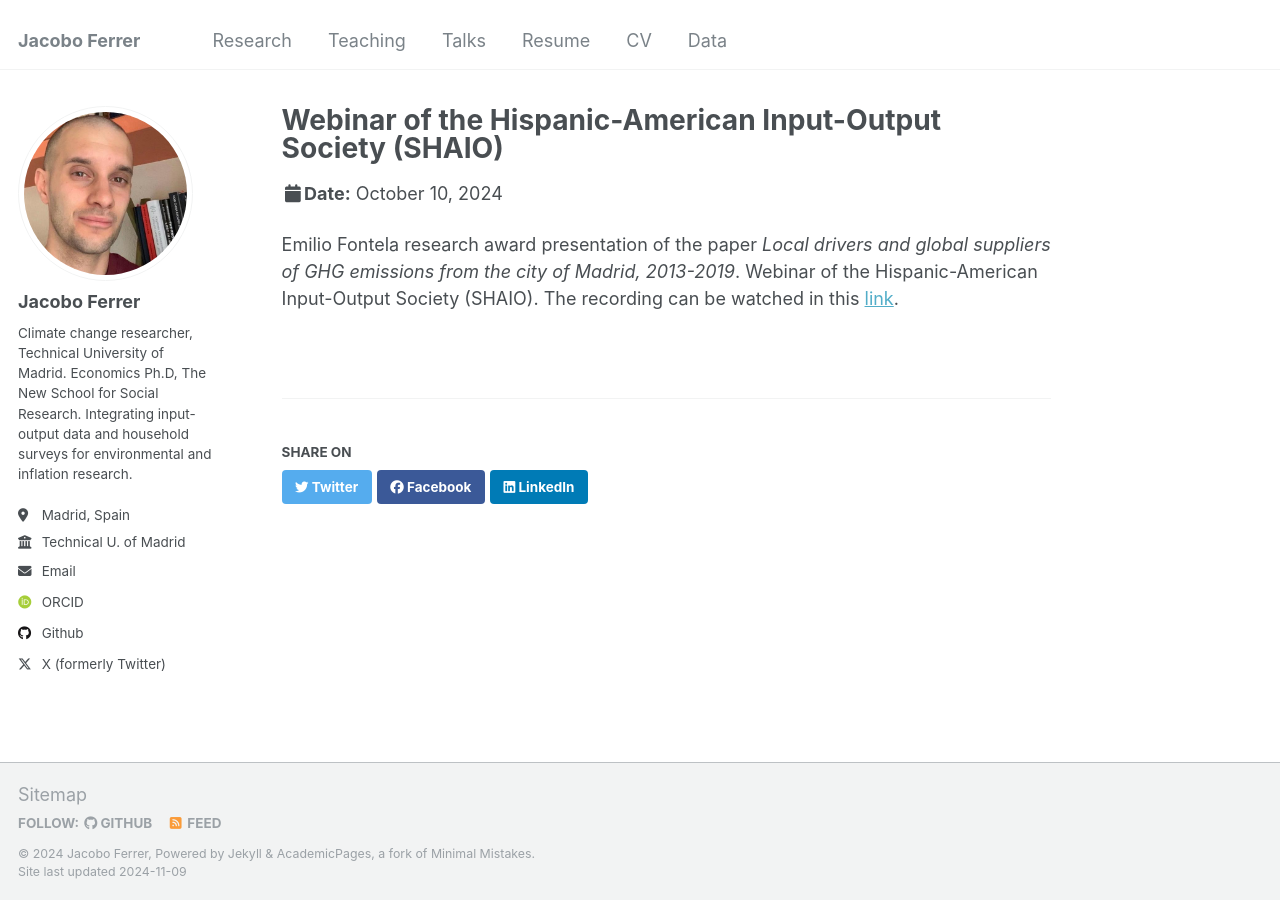
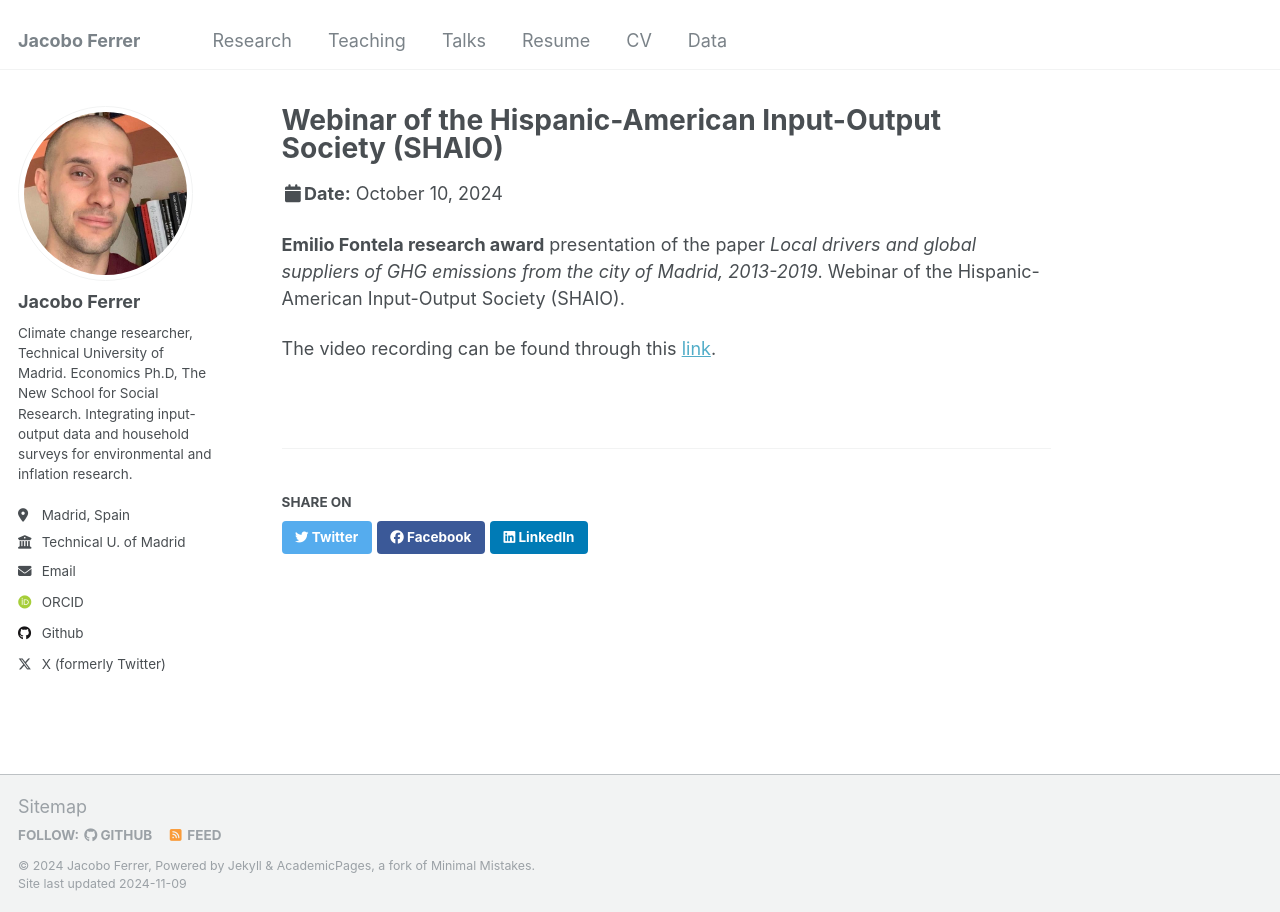
Before and after one commit to jferrherz/jferrherz.github.io, a Jekyll site: the page built from _talks/2024_webinar_shaio.md, in a window 1280 px wide. Built offline with Jekyll 4.4.1, drawn with Linux system fonts in a browser that asks for light colours; some web fonts are replaced.

Commit message:
Update 2024_webinar_shaio.md

```diff
--- a/_talks/2024_webinar_shaio.md
+++ b/_talks/2024_webinar_shaio.md
@@ -6,4 +6,6 @@ permalink: /talks/2024_webinar_shaio
 date: 2024-10-10
 ---
 
-Emilio Fontela research award presentation of the paper *Local drivers and global suppliers of GHG emissions from the city of Madrid, 2013-2019*. Webinar of the Hispanic-American Input-Output Society (SHAIO). The recording can be watched in this [link](https://www.youtube.com/watch?v=vE6tcUcb54M&embeds_referring_euri=https%3A%2F%2Fwebinars.shaio.es%2F&source_ve_path=MjM4NTE).
+**Emilio Fontela research award** presentation of the paper *Local drivers and global suppliers of GHG emissions from the city of Madrid, 2013-2019*. Webinar of the Hispanic-American Input-Output Society (SHAIO).
+
+The video recording can be found through this [link](https://www.youtube.com/watch?v=vE6tcUcb54M&embeds_referring_euri=https%3A%2F%2Fwebinars.shaio.es%2F&source_ve_path=MjM4NTE).
```
